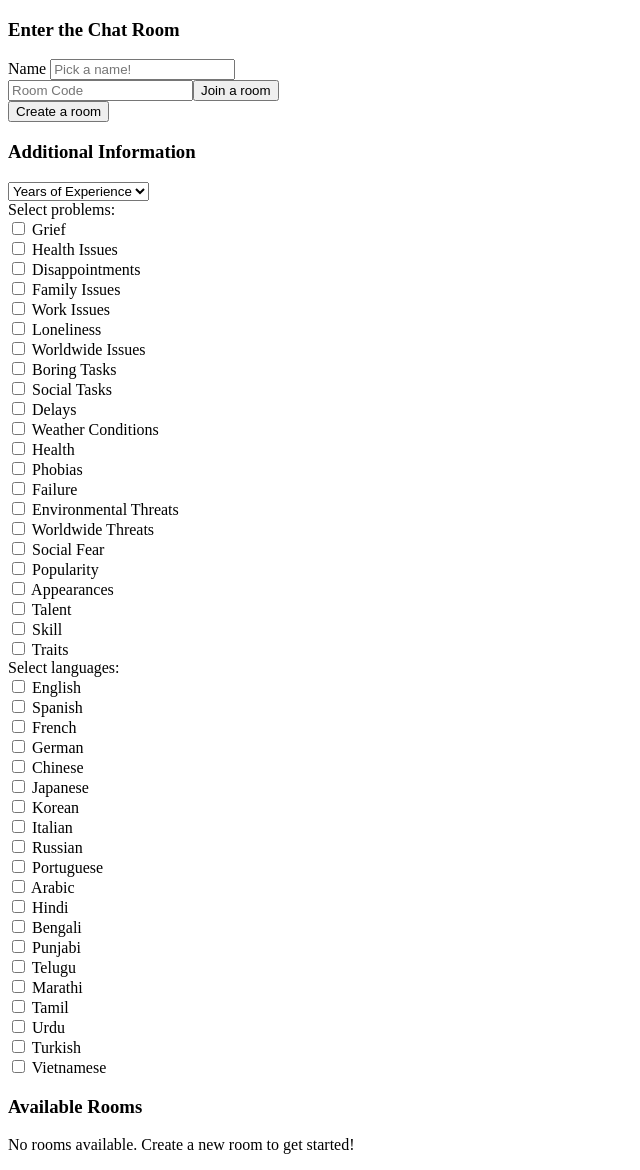
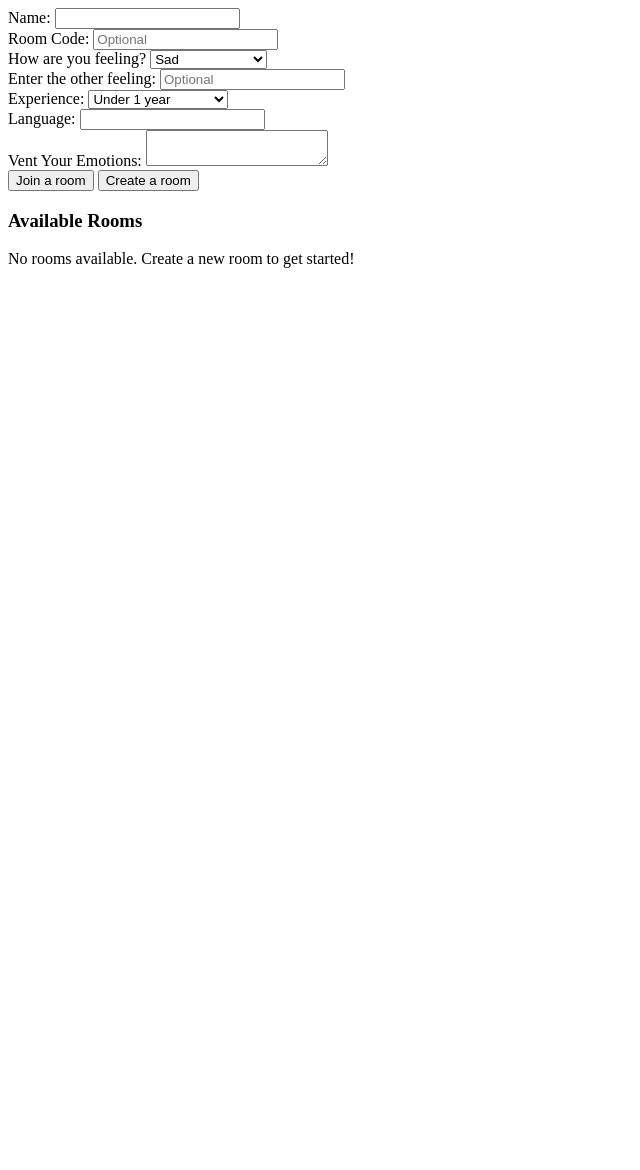
Before and after one commit to Oladeji19/mental-health, a Flask app: page / in a window 1280 px wide. Shown: the whole page, without its empty margins (0-640 px from the left). After the commit the page ends 268 px from the top, so only its background shows below. Run offline with Flask 3, Linux system fonts and the light colour scheme; some libraries are stand-ins or nearby versions.

Commit message:
updated venting chatroom

```diff
--- a/app/src/index.js
+++ b/app/src/index.js
@@ -9,6 +9,7 @@ import Registration from "./Registration";
 import Journal from "./Journal";
 import Suggestions from "./Suggestions";
 import Healthcare from "./Healthcare";
+import Mindfulness from "./Mindfulness";
 
 import reportWebVitals from "./reportWebVitals";
 
@@ -42,6 +43,7 @@ const router = createBrowserRouter([
     path: "Healthcare",
     element: <Healthcare />,
   },
+
 ]);
 
 const root = ReactDOM.createRoot(document.getElementById("root"));
--- a/backend/Flask_Web_Messanging_App/main.py
+++ b/backend/Flask_Web_Messanging_App/main.py
@@ -1,4 +1,4 @@
-from flask import Flask, render_template, request, session, jsonify, redirect, url_for
+from flask import Flask, render_template, request, session, redirect, url_for
 from flask_socketio import join_room, leave_room, send, emit, SocketIO
 import random
 from string import ascii_letters
@@ -12,71 +12,58 @@ rooms = {}
 # Generate a unique code for the room
 def generate_unique_code(length):
     while True:
-        code = ""
-        for _ in range(length):
-            code += random.choice(ascii_letters)
+        code = "".join(random.choice(ascii_letters) for _ in range(length))
         if code not in rooms:
             break
     return code
 
-# Home page
 @app.route('/', methods=['POST', 'GET'])
 def home():
     session.clear()
-
-    # If the form is submitted
     if request.method == 'POST':
         name = request.form.get("name")
         code = request.form.get("code")
-        join = request.form.get("join", False)
-        create = request.form.get("create", False)
+        action = request.form.get("action")
         experience = request.form.get("experience")
-        problems = request.form.getlist("problems[]")
-        language = request.form.get("language[]")
+        feeling = request.form.get("feeling")
+        additional_feeling = request.form.get("additionalFeeling")
+        language = request.form.get("language")
+        anything = request.form.get("anything")
 
         if not name:
             return render_template('home.html', error="Please enter a name", code=code, name=name, rooms=rooms)
 
-        if join != False and not code:
-            return render_template('home.html', error="Please enter a code", code=code, name=name, rooms=rooms)
+        if action == "join" and not code:
+            return render_template('home.html', error="Please enter a room code to join", code=code, name=name, rooms=rooms)
 
-
-        room = code
-
-        # Check if the user wants to create a room
-        if create != False:
-            # Generate a unique code for the room and add it to the rooms dictionary
+        if action == "create":
             room = generate_unique_code(4)
             rooms[room] = {"members": {}, "messages": []}
-        # Check if the room exists
-        elif code not in rooms:
-            return render_template('home.html', error="Room does not exist", code=code, name=name, rooms=rooms)
+        else:
+            room = code
+            if room not in rooms:
+                return render_template('home.html', error="Room does not exist", code=code, name=name, rooms=rooms)
 
-        # Add user to the room
         user_info = {
             "name": name,
             "experience": experience,
-            "problems": problems,
-            "language": language
+            "feeling": feeling,
+            "additional_feeling": additional_feeling,
+            "language": language,
+            "anything": anything
         }
 
-        # Add user to the room
         rooms[room]["members"][name] = user_info
-
-        #Store the room and name in the session
         session["room"] = room
         session["name"] = name
 
         return redirect(url_for("room"))
 
-    #if not post request, render home.html
     return render_template('home.html', rooms=rooms)
 
 # Room page
 @app.route('/room')
 def room():
-
-    #Get the room from the session and check if it exists
     room = session.get("room")
     if room is None or session.get("name") is None or room not in rooms:
         return redirect(url_for("home"))
@@ -85,19 +72,13 @@ def room():
 # API to get the room details
 @socketio.on('message')
 def message(data):
-
-    # Get the room from the session
     room = session.get("room")
-
-    # Check if the room exists
     if room not in rooms:
         return
     content = {
         "name": session.get("name"),
         "message": data["data"]
     }
-
-    # Send the message to all clients in the room
     send(content, to=room)
     rooms[room]["messages"].append(content)
     print(f"{session.get('name')} said: {data['data']}")
@@ -112,42 +93,22 @@ def connect(auth):
         leave_room(room)
         return
 
-    #method from flask_socketio to join the room
     join_room(room)
-
-    # Send a message to all clients in the room that
     send({"name": name, "message": "has entered the chat room"}, to=room)
-
-    # Emit updated member list to all clients in the room
     emit('update_members', rooms[room]["members"], to=room)
-
     print(f"{name} joined room {room}")
 
-# Disconnect event
 @socketio.on('disconnect')
 def disconnect():
-
-    # Get the room and name from the session
     room = session.get("room")
     name = session.get("name")
-
-   #method from flask_socketio to leave the room
     leave_room(room)
-
-    # Check if the room exists
     if room in rooms:
-
-        # Remove the user from the room
         rooms[room]["members"].pop(name, None)
-
-        # If there are no members in the room, delete the room
         if len(rooms[room]["members"]) <= 0:
             del rooms[room]
         else:
-            # Emit updated member list to all clients in the room
             emit('update_members', rooms[room]["members"], to=room)
-
-    # Send a message to all clients in the room that the user has left
     send({"name": name, "message": "has left the chat room"}, to=room)
     print(f"{name} has left the room {room}")
 
--- a/backend/Flask_Web_Messanging_App/myenv/pyvenv.cfg
+++ /dev/null
@@ -1,5 +0,0 @@
-home = /Library/Frameworks/Python.framework/Versions/3.12/bin
-include-system-site-packages = false
-version = 3.12.0
-executable = /Library/Frameworks/Python.framework/Versions/3.12/bin/python3.12
-command = /Library/Frameworks/Python.framework/Versions/3.12/bin/python3 -m venv /Users/nathanfernandez/mental-health/backend/Flask_Web_Messanging_App/myenv
--- a/backend/Flask_Web_Messanging_App/templates/home.html
+++ b/backend/Flask_Web_Messanging_App/templates/home.html
@@ -1,92 +1,58 @@
 {% extends 'base.html' %}
 
 {% block content %}
-
-<form method="post">
-    <h3>Enter the Chat Room</h3>
+<form method="POST">
     <div>
-        <label>Name</label>
-        <input type="text" placeholder="Pick a name!" name="name" value="{{ name }}">
+        <label>Name:</label>
+        <input type="text" name="name" value="{{ name }}">
     </div>
-
-
-    <div class="join">
-        <input type="text" placeholder="Room Code" name="code" value="{{ code }}">
-        <button type="submit" name="join">Join a room</button>
+    <div>
+        {% if action == 'join' %}
+            <label>Room Code:</label>
+            <input type="text" name="code" value="{{ code }}" required>
+        {% else %}
+            <label>Room Code:</label>
+            <input type="text" name="code" value="{{ code }}" placeholder="Optional">
+        {% endif %}
     </div>
-
-    <button type="submit" name="create" class="create-btn">Create a room</button>
-
-    {% if error %}
-        <p class="error">{{ error }}</p>
-    {% endif %}
-
-    <h3>Additional Information</h3>
-    <div class="form-group">
-
-        <select name="experience" id="experience">
-            <option value="" disabled selected>Years of Experience</option>
-            <option value="0-1 years">0-1 years</option>
-            <option value="1-2 years">1-2 years</option>
-            <option value="2-3 years">2-3 years</option>
-            <option value="3-4 year">3-4 years</option>
-            <option value="3-4 year">4-5 years</option>
-            <option value="5+ years">5+ years</option>
+    <div>
+        <label>How are you feeling?</label>
+        <select name="feeling">
+            <option value="Sad">Sad</option>
+            <option value="Angry">Angry</option>
+            <option value="Fear">Fear</option>
+            <option value="Envy">Envy</option>
+            <option value="Anxiety">Anxiety</option>
+            <option value="Bored">Bored</option>
+            <option value="Disgust">Disgust</option>
+            <option value="Embarrassment">Embarrassment</option>
+            <option value="Other">Other</option>
         </select>
-
-        <div>
-            <label>Select problems:</label><br>
-            <label><input type="checkbox" name="problems[]" value="Grief"> Grief</label><br>
-            <label><input type="checkbox" name="problems[]" value="Health Issues"> Health Issues</label><br>
-            <label><input type="checkbox" name="problems[]" value="Disappointments"> Disappointments</label><br>
-            <label><input type="checkbox" name="problems[]" value="Family Issues"> Family Issues</label><br>
-            <label><input type="checkbox" name="problems[]" value="Work Issues"> Work Issues</label><br>
-            <label><input type="checkbox" name="problems[]" value="Loneliness"> Loneliness</label><br>
-            <label><input type="checkbox" name="problems[]" value="Worldwide Issues"> Worldwide Issues</label><br>
-            <label><input type="checkbox" name="problems[]" value="Boring Tasks"> Boring Tasks</label><br>
-            <label><input type="checkbox" name="problems[]" value="Social Tasks"> Social Tasks</label><br>
-            <label><input type="checkbox" name="problems[]" value="Delays"> Delays</label><br>
-            <label><input type="checkbox" name="problems[]" value="Weather Conditions"> Weather Conditions</label><br>
-            <label><input type="checkbox" name="problems[]" value="Health"> Health</label><br>
-            <label><input type="checkbox" name="problems[]" value="Phobias"> Phobias</label><br>
-            <label><input type="checkbox" name="problems[]" value="Failure"> Failure</label><br>
-            <label><input type="checkbox" name="problems[]" value="Environmental Threats"> Environmental Threats</label><br>
-            <label><input type="checkbox" name="problems[]" value="Worldwide Threats"> Worldwide Threats</label><br>
-            <label><input type="checkbox" name="problems[]" value="Social Fear"> Social Fear</label><br>
-            <label><input type="checkbox" name="problems[]" value="Popularity"> Popularity</label><br>
-            <label><input type="checkbox" name="problems[]" value="Appearances"> Appearances</label><br>
-            <label><input type="checkbox" name="problems[]" value="Talent"> Talent</label><br>
-            <label><input type="checkbox" name="problems[]" value="Skill"> Skill</label><br>
-            <label><input type="checkbox" name="problems[]" value="Traits"> Traits</label><br>
-        </div>
-
-
-        <div>
-            <label>Select languages:</label><br>
-            <label><input type="checkbox" name="language[]" value="English"> English</label><br>
-            <label><input type="checkbox" name="language[]" value="Spanish"> Spanish</label><br>
-            <label><input type="checkbox" name="language[]" value="French"> French</label><br>
-            <label><input type="checkbox" name="language[]" value="German"> German</label><br>
-            <label><input type="checkbox" name="language[]" value="Chinese"> Chinese</label><br>
-            <label><input type="checkbox" name="language[]" value="Japanese"> Japanese</label><br>
-            <label><input type="checkbox" name="language[]" value="Korean"> Korean</label><br>
-            <label><input type="checkbox" name="language[]" value="Italian"> Italian</label><br>
-            <label><input type="checkbox" name="language[]" value="Russian"> Russian</label><br>
-            <label><input type="checkbox" name="language[]" value="Portuguese"> Portuguese</label><br>
-            <label><input type="checkbox" name="language[]" value="Arabic"> Arabic</label><br>
-            <label><input type="checkbox" name="language[]" value="Hindi"> Hindi</label><br>
-            <label><input type="checkbox" name="language[]" value="Bengali"> Bengali</label><br>
-            <label><input type="checkbox" name="language[]" value="Punjabi"> Punjabi</label><br>
-            <label><input type="checkbox" name="language[]" value="Telugu"> Telugu</label><br>
-            <label><input type="checkbox" name="language[]" value="Marathi"> Marathi</label><br>
-            <label><input type="checkbox" name="language[]" value="Tamil"> Tamil</label><br>
-            <label><input type="checkbox" name="language[]" value="Urdu"> Urdu</label><br>
-            <label><input type="checkbox" name="language[]" value="Turkish"> Turkish</label><br>
-            <label><input type="checkbox" name="language[]" value="Vietnamese"> Vietnamese</label><br>
-        </div>
-
     </div>
-
+    <div>
+        <label>Enter the other feeling:</label>
+        <input type="text" name="additionalFeeling" placeholder="Optional">
+    </div>
+    <div>
+        <label>Experience:</label>
+        <select name="experience">
+            <option value="Under 1 year">Under 1 year</option>
+            <option value="1-5 years">1-5 years</option>
+            <option value="6-10 years">6-10 years</option>
+            <option value="11-15 years">11-15 years</option>
+            <option value="16 years and above">16 years and above</option>
+        </select>
+    </div>
+    <div>
+        <label>Language:</label>
+        <input type="text" name="language">
+    </div>
+    <div>
+        <label>Vent Your Emotions:</label>
+        <textarea name="anything"></textarea>
+    </div>
+    <button type="submit" name="action" value="join">Join a room</button>
+    <button type="submit" name="action" value="create">Create a room</button>
 </form>
 
 <h3>Available Rooms</h3>
@@ -96,16 +62,17 @@
         <li>
             Room: {{ room_code }}
             (Members: {{ room_info.members|length }})
-            <form method="post" style="display: inline;">
-                <input type="hidden" name="code" value="{{ room_code }}">
-                <input type="hidden" name="join" value="true">
-            </form>
+
             <ul>
             {% for name, user_info in room_info.members.items() %}
                 <li>
                     {{ name }} (Experience: {{ user_info.experience }},
-                    Languages: {{ user_info.language|join(', ') }},
-                    Problems: {{ user_info.problems|join(', ') }})
+                    Feeling: {{ user_info.feeling }},
+                    {% if user_info.additional_feeling %}
+                        Additional Feeling: {{ user_info.additional_feeling }},
+                    {% endif %}
+                    Languages: {{ user_info.language }},
+                    Vent Your Emotions: {{ user_info.anything }})
                 </li>
             {% endfor %}
             </ul>
```
Also changed, not shown: backend/Flask_Web_Messanging_App/templates/room.html (+11 -5 lines), 11 other files.
